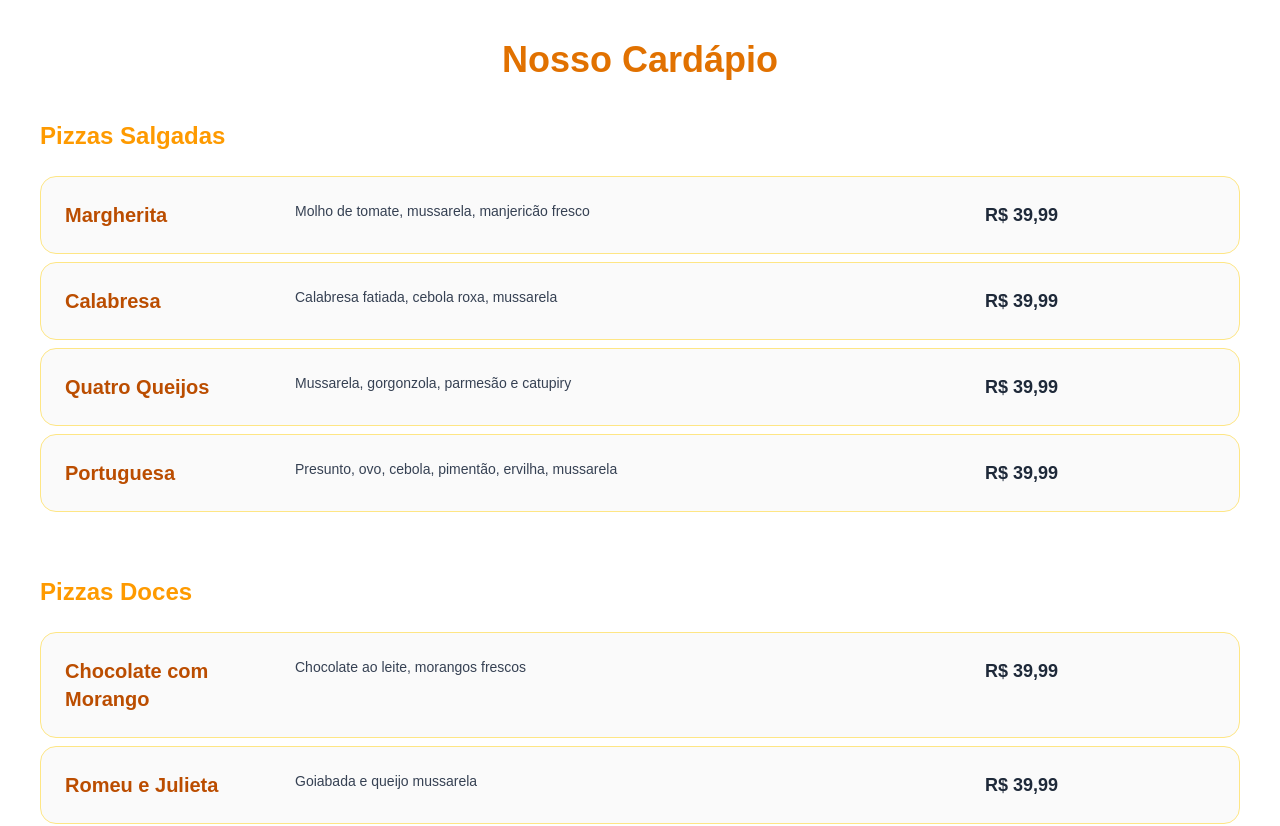
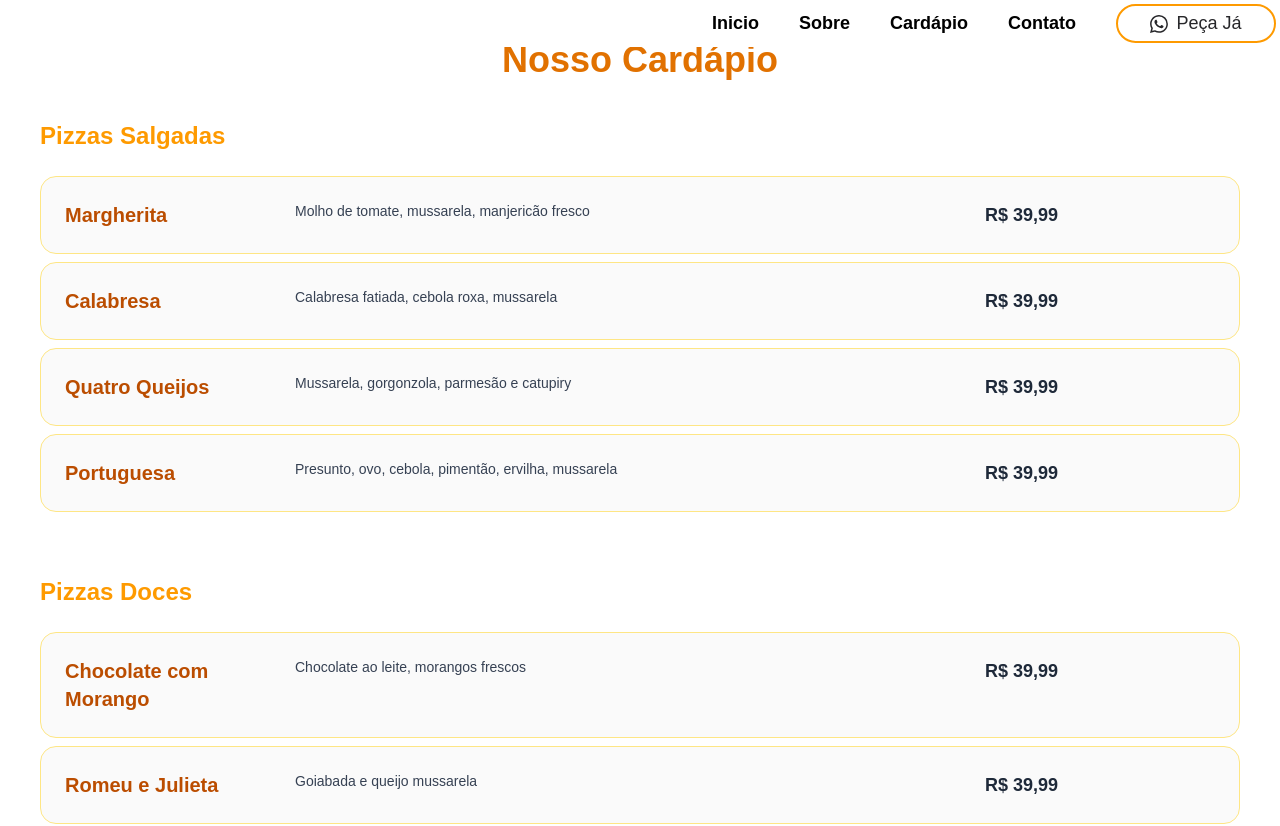
Before and after one commit to SteveSilvas/dom-fatia-pizzaria, a Next.js app: page /screens/Menu in a window 1280 px wide. Shown: the top 826 px of the page. Built offline with nearby package versions, Linux system fonts and the light colour scheme.

Commit message:
Adicionando navbar responsiva

```diff
--- a/src/app/layout.tsx
+++ b/src/app/layout.tsx
@@ -1,15 +1,13 @@
 import type { Metadata } from "next";
-import { Geist, Geist_Mono } from "next/font/google";
+import { Geist, Geist_Mono, Open_Sans } from "next/font/google";
 import "./globals.css";
+import Footer from "@/components/Footer";
+import Navbar from "@/components/Navbar";
 
-const geistSans = Geist({
-  variable: "--font-geist-sans",
-  subsets: ["latin"],
-});
-
-const geistMono = Geist_Mono({
-  variable: "--font-geist-mono",
-  subsets: ["latin"],
+const openSans = Open_Sans({
+  subsets: ['latin'],
+  weight: ['400', '600', '700'],
+  variable: '--font-default',
 });
 
 export const metadata: Metadata = {
@@ -24,10 +22,14 @@ export default function RootLayout({
 }>) {
   return (
     <html lang="pt-br">
-      <body
-        className={`${geistSans.variable} ${geistMono.variable} antialiased`}
-      >
-        {children}
+      <body className={`${openSans.variable} font-sans flex flex-col min-h-screen`}>
+        <header className="w-full fixed top-0 left-0 z-50">
+          <Navbar />
+        </header>
+        <main className="flex-grow w-full">
+          {children}
+        </main>
+        <Footer />
       </body>
     </html>
   );
--- a/src/app/page.tsx
+++ b/src/app/page.tsx
@@ -5,11 +5,9 @@ import HomePage from "./screens/Homepage";
 
 export default function Home() {
   return (
-    <>
-      <Navbar />
-      <HomePage/>
-      <Footer />
-    </>
+    <main className="w-screen">
+      <HomePage />
+    </main>
   );
 }
 
--- a/src/app/screens/Homepage/index.tsx
+++ b/src/app/screens/Homepage/index.tsx
@@ -16,12 +16,12 @@ const HomePage = () => {
                 className="-z-10 scale-x-[-1] w-full h-auto object-cover"
             />
             <div className="p-10 rounded-2xl ml-10 z-10">
-                <h1 className="w-full text-3xl md:text-6xl font-bold text-amber-500">A pizza que voce precisa!</h1>
+                <h1 className="md:w-2/3 text-3xl md:text-6xl font-bold text-amber-500">A pizza que voce precisa!</h1>
                 <p className="mt-10 text-lg text-white">A melhor pizza de Cotia!</p>
 
                 <nav className="md-10 md:mt-6 flex flex-col gap-4">
                     <Link
-                        href="screens/Menu/"
+                        href="/screens/Menu/"
                         className="w-40 text-center hover:scale-115 transition-all duration-300 ease-in-out text-white py-2 px-4 rounded-4xl border-2 border-amber-500 cursor-pointer">
                         <TbListDetails className="inline-block mr-2" />
                         Cardápio
@@ -29,7 +29,7 @@ const HomePage = () => {
                     <Link
                         href="https://api.whatsapp.com/send?phone=5511966105821"
                         target="_blank"
-                        className="w-40 text-center hover:scale-115 transition-all duration-300 ease-in-out text-white py-2 px-4 rounded-4xl border-2 border-amber-500 cursor-pointer">
+                        className="w-40 text-center hover:scale-115 transition-all duration-300 ease-in-out py-2 px-4 text-white rounded-4xl border-2 border-amber-500 cursor-pointer">
                         <BsWhatsapp className="inline-block mr-2" />
                         Peça Já
                     </Link>
--- a/src/components/Navbar/index.tsx
+++ b/src/components/Navbar/index.tsx
@@ -1,31 +1,68 @@
+"use client";
 import Link from "next/link";
+import { useState } from "react";
+import { BsWhatsapp } from "react-icons/bs";
+import { GrClose, GrMenu } from "react-icons/gr";
 
-const Navbar = () => {
+const Navbar: React.FC = () => {
+    const [isOpen, setIsOpen] = useState(false);
+
+    const toggleSidebar = () => {
+        setIsOpen(!isOpen);
+    };
+
     return (
-        <nav className="flex md:min-h-20 items-center justify-between p-4 bg-white  text-zinc-800">
-            <ul className="flex gap-10">
+        <div
+            className={`${isOpen ? "h-screen" : "h-0"} md:h-auto  bg-white text-black flex flex-col md:flex-row align-center items-center md:p-1`}
+        >
+            <div className="flex justify-center md:justify-start items-center relative w-full md:w-auto p-4 md:p-0">
+                {isOpen ? <GrClose
+                    className="cursor-pointer absolute right-4 md:hidden"
+                    onClick={toggleSidebar} /> :
+                    <GrMenu
+                        className="text-white text-2xl cursor-pointer absolute right-4 top-4 md:hidden"
+                        onClick={toggleSidebar}
+                    />}
+            </div>
+            <nav className="w-[100%] h-[100%] text-[18px] md:h-auto flex flex-col md:flex-row align-center items-center justify-center md:justify-end gap-10">
                 <Link
-                    href="/"
-                    className="font-bold hover:border-b-2 border-zinc-800 cursor-pointer">
-                    Início
+                    className={`hover:text-blue_d font-bold font-default ${!isOpen ? "hidden md:block" : ""}`}
+                    href={"/"}
+                    onClick={() => setIsOpen(!isOpen)}
+                >
+                    Inicio
                 </Link>
                 <Link
-                    href="about"
-                    className="font-bold hover:border-b-2 border-zinc-800 cursor-pointer">
+                    className={`hover:text-blue_d font-bold font-default ${!isOpen ? "hidden md:block" : ""}`}
+                    href={"/#planos"}
+                    onClick={() => setIsOpen(!isOpen)}
+                >
                     Sobre
                 </Link>
                 <Link
-                    href="screens/Menu"
-                    className="font-bold hover:border-b-2 border-zinc-800 cursor-pointer">
+                    className={`hover:text-blue_d font-bold font-default ${!isOpen ? "hidden md:block" : ""}`}
+                    href={"/screens/Menu"}
+                    onClick={() => setIsOpen(!isOpen)}
+                >
                     Cardápio
                 </Link>
                 <Link
-                    href="/order"
-                    className="font-bold hover:border-b-2 border-zinc-800 cursor-pointer">
+                    className={`hover:text-blue_d font-bold font-default ${!isOpen ? "hidden md:block" : ""}`}
+                    href={"/#contato"}
+                    onClick={() => setIsOpen(!isOpen)}
+                >
                     Contato
                 </Link>
-            </ul>
-        </nav>
+                <Link
+                    href="https://api.whatsapp.com/send?phone=5511966105821"
+                    target="_blank"
+                    onClick={() => setIsOpen(!isOpen)}
+                    className={`w-40 text-center hover:scale-105 transition-all duration-300 ease-in-out text-zinc-800 py-1 px-4 rounded-4xl border-2 border-amber-500 cursor-pointer ${!isOpen ? "hidden md:block" : ""}`}>
+                    <BsWhatsapp className="inline-block mr-2" />
+                    Peça Já
+                </Link>
+            </nav>
+        </div>
     );
 };
 
```
